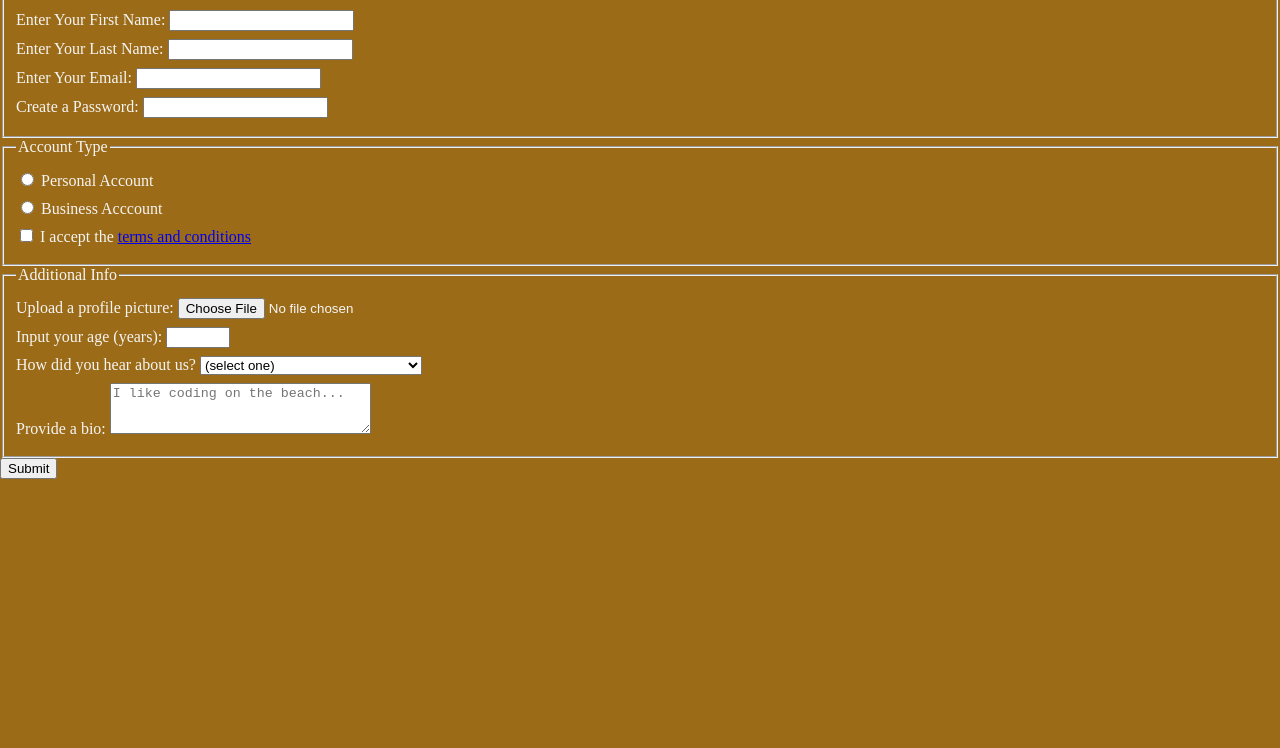
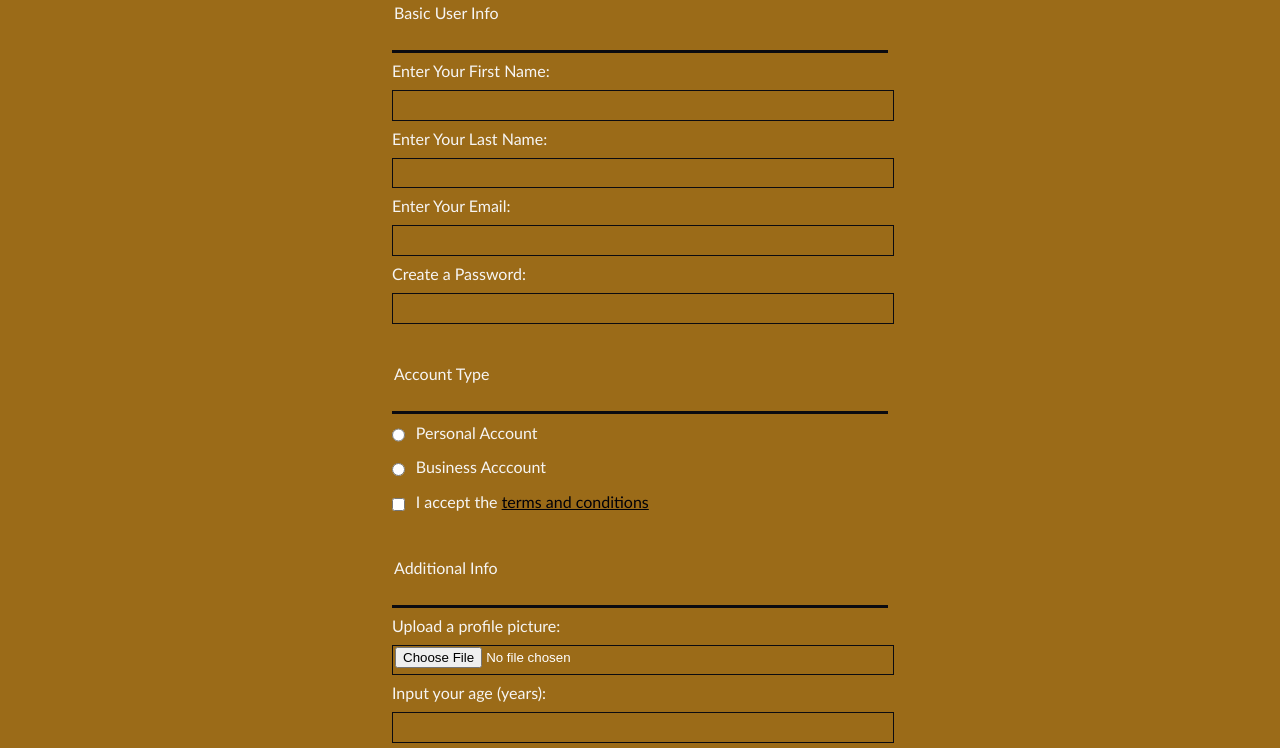
Before and after one commit to vanessuniq/registration_form, a plain HTML site: page index.html in a window 1280 px wide. Shown: the part 135-883 px from the top of the page. Before the commit the page ends 821 px from the top, so only its background shows below. Drawn offline with Linux system fonts and the light colour scheme.

Commit message:
final touchups

```diff
--- a/index.html
+++ b/index.html
@@ -15,6 +15,7 @@
         <form action="https://register-demo.freecodecamp.org" method="get">
             <fieldset>
                 <legend>Basic User Info</legend>
+                <hr>
                 <label>
                     Enter Your First Name:
                     <input type="text" name="firstname" id="firstname" required />
@@ -34,22 +35,24 @@
             </fieldset>
             <fieldset>
                 <legend>Account Type</legend>
+                <hr>
                 <label>
-                    <input type="radio" name="account-type" id="personal" />
+                    <input class="inline" type="radio" name="account-type" id="personal" />
                     Personal Account
                 </label>
                 <label>
-                    <input type="radio" name="account-type" id="business" />
+                    <input class="inline" type="radio" name="account-type" id="business" />
                     Business Acccount
                 </label>
                 <label>
-                    <input type="checkbox" name="termsAccept" id="termsAccept" required />
+                    <input class="inline" type="checkbox" name="termsAccept" id="termsAccept" required />
                     I accept the
                     <a href="https://www.freecodecamp.org/news/terms-of-service/">terms and conditions</a>
                 </label>
             </fieldset>
             <fieldset>
                 <legend>Additional Info</legend>
+                <hr>
                 <label>
                     Upload a profile picture:
                     <input type="file" name="picture" id="picture" />
--- a/styles.css
+++ b/styles.css
@@ -1,12 +1,91 @@
 body {
     background-color: #9b6b18;
     color: #f6f5f4;
+    font-family: 'Trebuchet MS', 'Lucida Sans Unicode', 'Lucida Grande', 'Lucida Sans', Arial, sans-serif;
+    font-size: 16px;
     width: 100%;
     height: 100vh;
     margin: 0;
+}
+
+h1,
+p {
+    text-align: center;
+    margin: 1em auto;
+}
+
+a {
+    color: #010108;
+}
+
+hr {
+    border: none;
+    border-top: 3px solid #0b0b10;
+    margin-top: -4px;
+}
+
+form {
+    margin: 0 auto;
+    max-width: 500px;
+    min-width: 300px;
+    width: 60vw;
+    padding-bottom: 2em;
+}
+
+fieldset {
+    border: none;
+    padding: 2rem 0;
 }
 
 label {
     display: block;
     margin: 0.5rem 0;
 }
+
+input,
+textarea,
+select {
+    margin: 10px 0 0 0;
+    min-height: 2em;
+    width: 100%;
+}
+
+input,
+textarea {
+    background-color: inherit;
+    border: 1px solid #0b0b10;
+    color: #ffffff;
+}
+
+input[type="submit"] {
+    background-color: #0b0b10;
+    border-color: white;
+    display: block;
+    font-size: 1.1rem;
+    height: 2em;
+    margin: 1em auto;
+    min-width: 300px;
+    width: 60%;
+}
+
+input[type="file"] {
+    padding: 1px 2px;
+}
+
+.inline {
+    width: unset;
+    margin: 0 0.5em 0 0;
+    vertical-align: middle;
+}
+
+::placeholder {
+    /* Chrome, Firefox, Opera, Safari 10.1+ */
+    color: #171614;
+    opacity: 1;
+    /* Firefox */
+}
+
+ ::-ms-input-placeholder {
+    /* Microsoft Edge */
+    color: #171614;
+}
```
